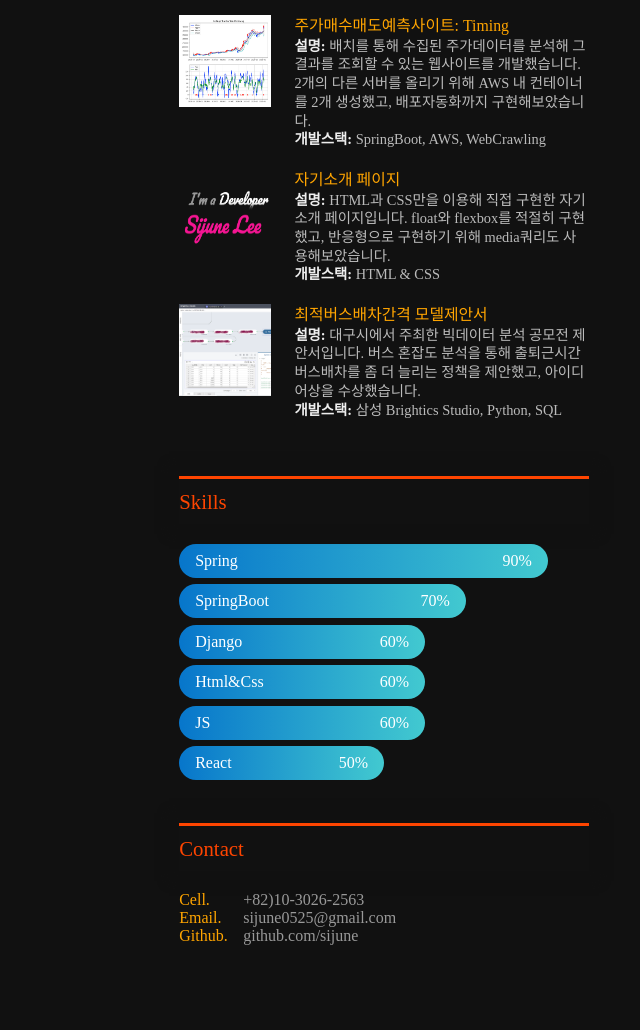
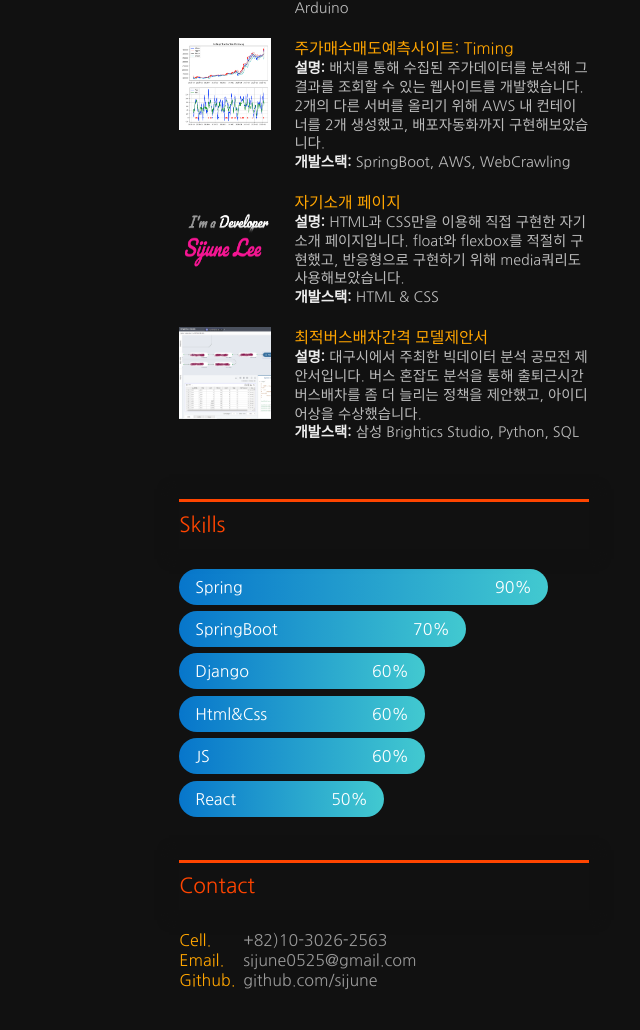
Before and after one commit to Sijune/sijune.github.io, a plain HTML site: page index.html in a window 1280 px wide. Shown: the part 1971-3001 px from the top of the page, without its empty margins (640-1280 px from the left). Drawn offline with Linux system fonts and the light colour scheme.

Commit message:
change font

```diff
--- a/index.html
+++ b/index.html
@@ -7,7 +7,7 @@
     <link rel="stylesheet" href="style.css">
     <link rel="preconnect" href="https://fonts.gstatic.com">
     <link href="https://fonts.googleapis.com/css2?family=Pacifico&display=swap" rel="stylesheet">
-    <link href="https://fonts.googleapis.com/css2?family=Nanum+Gothic:wght@700;800&display=swap" rel="stylesheet">
+    <link href="https://fonts.googleapis.com/css2?family=Nanum+Gothic:wght@400;700;800&display=swap" rel="stylesheet">
 </head>
 
 <body>
--- a/style.css
+++ b/style.css
@@ -59,6 +59,7 @@ a {
 body {
     background: #111;
     color: #999;
+    font-family: 'Nanum Gothic', sans-serif;
 }
 
 .portrait {
@@ -217,7 +218,6 @@ body {
     margin-top: 0.1em;
     padding-top: 0.2em;
     font-weight: 400;
-    width: 6em;
     text-align: center;
 }
 
```
